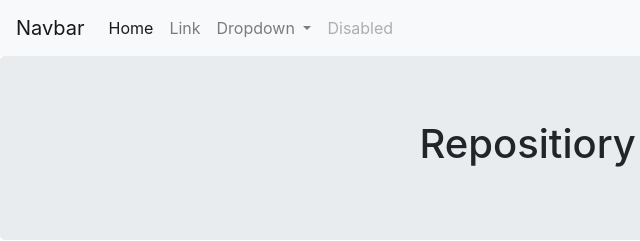
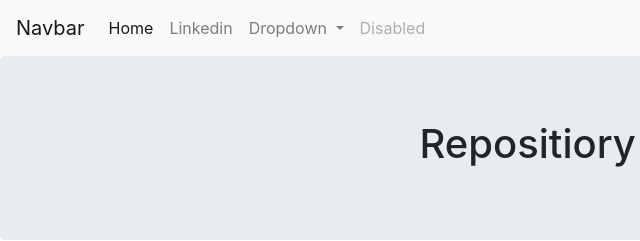
Before and after one commit to NeonFoxByte/NeonFoxByte.github.io, a plain HTML site: page index.html in a window 1280 px wide. Shown: the top 241 px of the page, 0-640 px from the left. Drawn offline with nearby package versions, Linux system fonts and the light colour scheme.

Commit message:
added linkedin link

```diff
--- a/index.html
+++ b/index.html
@@ -23,7 +23,7 @@
         <a class="nav-link" href="#">Home <span class="sr-only">(current)</span></a>
       </li>
       <li class="nav-item">
-        <a class="nav-link" href="#">Link</a>
+        <a class="nav-link" href="#">Linkedin</a>
       </li>
       <li class="nav-item dropdown">
         <a class="nav-link dropdown-toggle" href="#" id="navbarDropdown" role="button" data-toggle="dropdown" aria-haspopup="true" aria-expanded="false">
```
